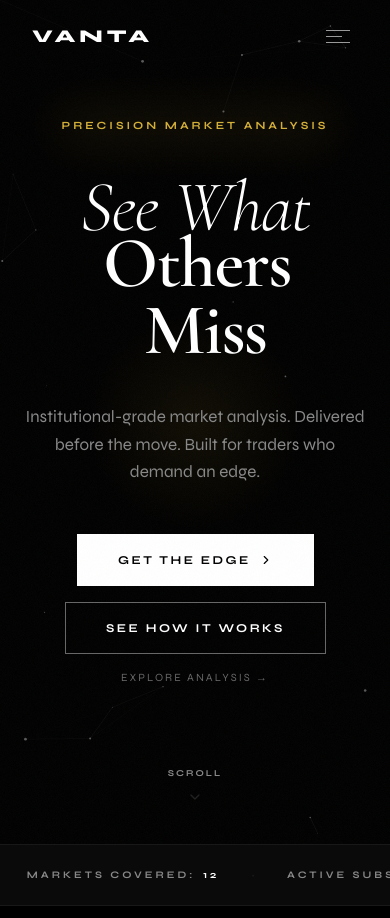
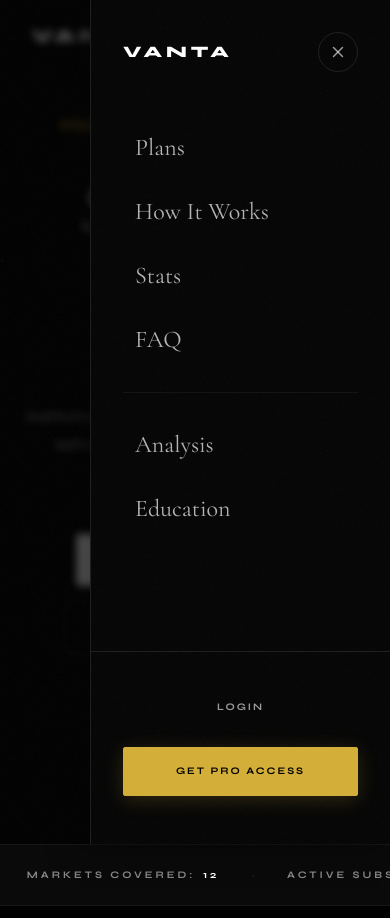
Before and after one commit to mohammedsupra25-ui/vanta, a React (Vite) app: page / in a window 390 px wide. Both pictures are taken after a click on the button "Open menu". Shown: the top 918 px of the page. Built offline with nearby package versions, Linux system fonts and the light colour scheme.

Commit message:
Implement premium mobile sidebar navigation

```diff
--- a/src/components/Nav.tsx
+++ b/src/components/Nav.tsx
@@ -1,6 +1,8 @@
-import { useEffect, useRef } from 'react'
+import { useEffect, useRef, useState } from 'react'
 import { Link, useLocation, useNavigate } from 'react-router-dom'
 import { gsap } from 'gsap'
+import { X } from 'lucide-react'
+import { motion, AnimatePresence } from 'framer-motion'
 import { useAuth } from '../context/AuthContext'
 
 const sectionLinks = [
@@ -16,6 +18,7 @@ export default function Nav() {
   const location = useLocation()
   const navigate = useNavigate()
   const { user, logout } = useAuth()
+  const [mobileOpen, setMobileOpen] = useState(false)
 
   useEffect(() => {
     const nav = navRef.current
@@ -47,11 +50,10 @@ export default function Nav() {
     return () => window.removeEventListener('scroll', handleScroll)
   }, [])
 
-  // Scroll to section — if not on home page, navigate there first
   const scrollTo = (id: string) => {
+    setMobileOpen(false)
     if (location.pathname !== '/') {
       navigate('/')
-      // After navigation React will re-render; use setTimeout to let DOM settle
       setTimeout(() => {
         document.getElementById(id)?.scrollIntoView({ behavior: 'smooth' })
       }, 150)
@@ -61,6 +63,7 @@ export default function Nav() {
   }
 
   return (
+    <>
       <nav
         ref={navRef}
         style={{ opacity: 0 }}
@@ -76,7 +79,7 @@ export default function Nav() {
             VANTA
           </Link>
 
-        {/* Nav Links */}
+          {/* Desktop Nav Links */}
           <ul className="hidden md:flex items-center gap-10">
             {sectionLinks.map((link) => (
               <li key={link.id}>
@@ -86,18 +89,14 @@ export default function Nav() {
               </li>
             ))}
             <li>
-            <Link to="/analysis" className="nav-link no-underline">
-              Analysis
-            </Link>
+              <Link to="/analysis" className="nav-link no-underline">Analysis</Link>
             </li>
             <li>
-            <Link to="/education" className="nav-link no-underline">
-              Education
-            </Link>
+              <Link to="/education" className="nav-link no-underline">Education</Link>
             </li>
           </ul>
 
-        {/* CTA / Auth */}
+          {/* Desktop CTA / Auth */}
           <div className="hidden md:flex items-center gap-3">
             {user ? (
               <>
@@ -129,13 +128,129 @@ export default function Nav() {
             )}
           </div>
 
-        {/* Mobile menu indicator */}
-        <button className="md:hidden flex flex-col gap-[5px] p-2">
+          {/* Mobile hamburger */}
+          <button
+            onClick={() => setMobileOpen(true)}
+            className="md:hidden flex flex-col gap-[5px] p-2"
+            aria-label="Open menu"
+          >
             <span className="block w-6 h-px bg-white/60" />
             <span className="block w-4 h-px bg-white/60" />
             <span className="block w-6 h-px bg-white/60" />
           </button>
         </div>
       </nav>
+
+      {/* ── Mobile Sidebar Menu ── */}
+      <AnimatePresence>
+        {mobileOpen && (
+          <>
+            {/* Backdrop */}
+            <motion.div
+              initial={{ opacity: 0 }}
+              animate={{ opacity: 1 }}
+              exit={{ opacity: 0 }}
+              onClick={() => setMobileOpen(false)}
+              className="fixed inset-0 z-[199] bg-black/60 backdrop-blur-sm md:hidden"
+            />
+
+            {/* Sidebar */}
+            <motion.div
+              initial={{ x: '100%' }}
+              animate={{ x: 0 }}
+              exit={{ x: '100%' }}
+              transition={{ type: 'spring', damping: 25, stiffness: 200 }}
+              className="fixed right-0 top-0 bottom-0 w-[300px] z-[200] bg-[#050505] border-l border-white/10 flex flex-col pt-8 pb-12 shadow-[-10px_0_30px_rgba(0,0,0,0.5)] md:hidden"
+            >
+              {/* Header row in sidebar */}
+              <div className="flex items-center justify-between mb-12 px-8">
+                <Link
+                  to="/"
+                  onClick={() => setMobileOpen(false)}
+                  className="font-sans font-extrabold text-white tracking-[4px] text-[16px] no-underline"
+                >
+                  VANTA
+                </Link>
+                <button
+                  onClick={() => setMobileOpen(false)}
+                  className="w-10 h-10 rounded-full border border-white/10 flex items-center justify-center hover:bg-white/5 transition-colors"
+                  aria-label="Close menu"
+                >
+                  <X size={18} className="text-white/60" />
+                </button>
+              </div>
+
+              {/* Section links */}
+              <nav className="flex flex-col gap-2 flex-1 px-8">
+                {sectionLinks.map((link) => (
+                  <button
+                    key={link.id}
+                    onClick={() => scrollTo(link.id)}
+                    className="text-left font-display text-2xl text-white/70 hover:text-luxury-gold transition-colors py-3 border-0 bg-transparent group flex items-center gap-3"
+                  >
+                    <span className="w-0 group-hover:w-4 h-[1px] bg-luxury-gold transition-all duration-300"></span>
+                    {link.label}
+                  </button>
+                ))}
+
+                <div className="h-px bg-white/5 my-4" />
+
+                <Link
+                  to="/analysis"
+                  onClick={() => setMobileOpen(false)}
+                  className="font-display text-2xl text-white/70 hover:text-luxury-gold transition-colors py-3 no-underline group flex items-center gap-3"
+                >
+                  <span className="w-0 group-hover:w-4 h-[1px] bg-luxury-gold transition-all duration-300"></span>
+                  Analysis
+                </Link>
+                <Link
+                  to="/education"
+                  onClick={() => setMobileOpen(false)}
+                  className="font-display text-2xl text-white/70 hover:text-luxury-gold transition-colors py-3 no-underline group flex items-center gap-3"
+                >
+                  <span className="w-0 group-hover:w-4 h-[1px] bg-luxury-gold transition-all duration-300"></span>
+                  Education
+                </Link>
+              </nav>
+
+              {/* Auth section at bottom */}
+              <div className="border-t border-white/10 pt-8 px-8">
+                {user ? (
+                  <div className="flex flex-col gap-4">
+                    <div className="flex flex-col">
+                      <span className="font-sans text-white/20 text-[9px] uppercase tracking-[2px] mb-1">Authenticated as</span>
+                      <span className="font-sans text-white/60 text-[11px] tracking-[1px] truncate">{user.email}</span>
+                    </div>
+                    <button
+                      onClick={async () => { await logout(); navigate('/'); setMobileOpen(false) }}
+                      className="font-sans font-bold text-white/40 border border-white/10 px-6 py-3 text-[10px] tracking-[2px] uppercase hover:text-luxury-gold hover:border-luxury-gold transition-all text-center rounded-sm"
+                    >
+                      Logout
+                    </button>
+                  </div>
+                ) : (
+                  <div className="flex flex-col gap-4">
+                    <Link
+                      to="/login"
+                      onClick={() => setMobileOpen(false)}
+                      className="font-sans font-bold text-white/60 text-[10px] tracking-[2px] uppercase no-underline py-4 text-center hover:text-luxury-gold transition-colors"
+                    >
+                      Login
+                    </Link>
+                    <Link
+                      to="/signup"
+                      onClick={() => setMobileOpen(false)}
+                      className="font-sans font-bold text-black border border-luxury-gold bg-luxury-gold px-6 py-4 text-[10px] tracking-[2px] uppercase no-underline text-center hover:bg-transparent hover:text-luxury-gold transition-all shadow-[0_4px_20px_rgba(212,175,55,0.2)] rounded-sm"
+                    >
+                      Get Pro Access
+                    </Link>
+                  </div>
+                )}
+              </div>
+            </motion.div>
+          </>
+        )}
+      </AnimatePresence>
+    </>
   )
 }
```
Lines whose indentation alone changed are shown as unchanged.
